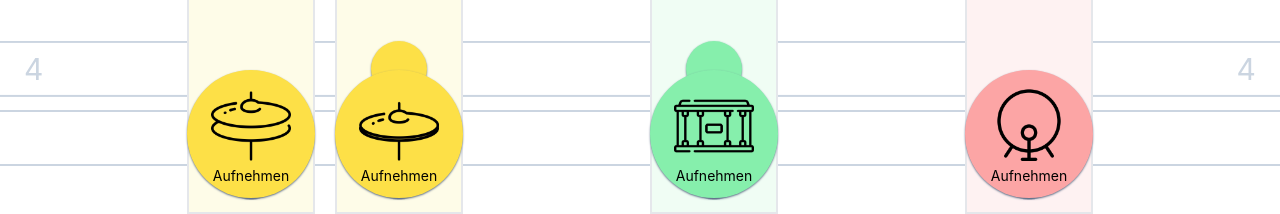
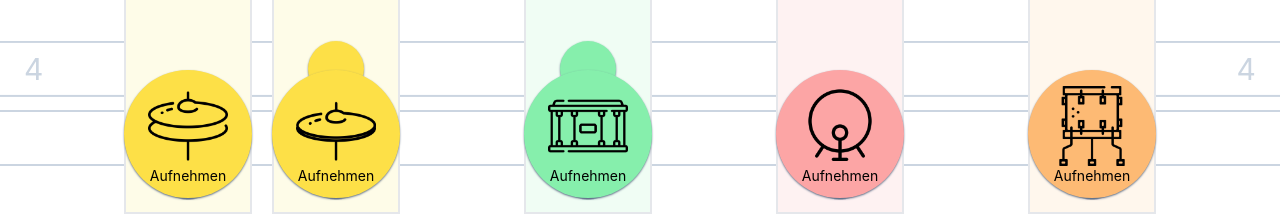
Before and after one commit to parav01d/DrumKit, a React (Create React App) app: page / in a window 1280 px wide. Shown: the part 586-800 px from the top of the page. Built offline with nearby package versions, Linux system fonts and the light colour scheme; no server answers.

Commit message:
add floor tom

```diff
--- a/src/App.js
+++ b/src/App.js
@@ -6,14 +6,26 @@ const HI_HAT = "HI_HAT";
 const HI_HAT_CLOSED = "HI_HAT_CLOSED";
 const SNARE = "SNARE";
 const BASS = "BASS";
+const FLOOR_TOM = "FLOOR_TOM";
 
 const FREQUENCY_TOLERANCE = 3;
 const MELODIES = {
+  TEST: {
+    HI_HAT:        "--x---x---x---x-",
+    HI_HAT_CLOSED: "x---x---x---x---",
+    SNARE:         "----x-------x---",
+    BASS:          "x--x---x------x-",
+    FLOOR_TOM:     "--x---x----x----",
+    SPEED: 202,
+    TACT: () => 4/4,
+    NAME: "Test"
+  },
   PUNK_1: {
     HI_HAT:        "----------------",
     HI_HAT_CLOSED: "x---x---x---x---",
     SNARE:         "----x-------x---",
     BASS:          "x---------x-----",
+    FLOOR_TOM:     "----------------",
     SPEED: 202,
     TACT: () => 4/4,
     NAME: "Punk 1"
@@ -23,6 +35,7 @@ const MELODIES = {
     HI_HAT_CLOSED: "x---x---x---x---",
     SNARE:         "----x-------x---",
     BASS:          "x-----x---x-----",
+    FLOOR_TOM:     "----------------",
     SPEED: 202,
     TACT: () => 4/4,
     NAME: "Punk 2"
@@ -32,6 +45,7 @@ const MELODIES = {
     HI_HAT_CLOSED: "x---x---x---x---",
     SNARE:         "----x-------x---",
     BASS:          "--x---x-x-------",
+    FLOOR_TOM:     "----------------",
     SPEED: 202,
     TACT: () => 4/4,
     NAME: "Punk 3"
@@ -41,6 +55,7 @@ const MELODIES = {
     HI_HAT_CLOSED: "x---x---x---x---",
     SNARE:         "----x-------x---",
     BASS:          "x-x---x-x-x-----",
+    FLOOR_TOM:     "----------------",
     SPEED: 202,
     TACT: () => 4/4,
     NAME: "Punk 4"
@@ -50,6 +65,7 @@ const MELODIES = {
     HI_HAT_CLOSED: "x---x---x---x---",
     SNARE:         "----x-------x---",
     BASS:          "x-------x-------",
+    FLOOR_TOM:     "----------------",
     SPEED: 132,
     TACT: () => 4/4,
     NAME: "Rock 1"
@@ -59,6 +75,7 @@ const MELODIES = {
     HI_HAT_CLOSED: "x---x---x---x---",
     SNARE:         "----x-------x---",
     BASS:          "x---x---x---x---",
+    FLOOR_TOM:     "----------------",
     SPEED: 132,
     TACT: () => 4/4,
     NAME: "Rock 2"
@@ -68,6 +85,7 @@ const MELODIES = {
     HI_HAT_CLOSED: "x---x---x---x---",
     SNARE:         "----x-------x---",
     BASS:          "x-----x-x-------",
+    FLOOR_TOM:     "----------------",
     SPEED: 132,
     TACT: () => 4/4,
     NAME: "Rock 3"
@@ -77,6 +95,7 @@ const MELODIES = {
     HI_HAT_CLOSED: "x---x---x---x---",
     SNARE:         "----x-------x---",
     BASS:          "x-------x-x-----",
+    FLOOR_TOM:     "----------------",
     SPEED: 132,
     TACT: () => 4/4,
     NAME: "Rock 4"
@@ -86,6 +105,7 @@ const MELODIES = {
     HI_HAT_CLOSED: "x-x-x-x-x-x-x-x-",
     SNARE:         "----x-------x---",
     BASS:          "x-------x-----x-",
+    FLOOR_TOM:     "----------------",
     SPEED: 132,
     TACT: () => 4/4,
     NAME: "Rock 8ths 1"
@@ -95,6 +115,7 @@ const MELODIES = {
     HI_HAT_CLOSED: "x-x-x-x-x-x-x-x-",
     SNARE:         "----x-------x---",
     BASS:          "x-x-----x-x-----",
+    FLOOR_TOM:     "----------------",
     SPEED: 132,
     TACT: () => 4/4,
     NAME: "Rock 8ths 2"
@@ -104,6 +125,7 @@ const MELODIES = {
     HI_HAT_CLOSED: "x-x-x-x-x-x-x-x-",
     SNARE:         "----x-------x---",
     BASS:          "x-x---x-x-------",
+    FLOOR_TOM:     "----------------",
     SPEED: 132,
     TACT: () => 4/4,
     NAME: "Rock 8ths 3"
@@ -113,6 +135,7 @@ const MELODIES = {
     HI_HAT_CLOSED: "x-x-x-x-x-x-x-x-",
     SNARE:         "----x-------x---",
     BASS:          "x-x---x---x-----",
+    FLOOR_TOM:     "----------------",
     SPEED: 132,
     TACT: () => 4/4,
     NAME: "Rock 8ths 4"
@@ -122,6 +145,7 @@ const MELODIES = {
     HI_HAT_CLOSED: "xxxxxxxxxxxxxxxx",
     SNARE:         "----x-------x---",
     BASS:          "x-----x-x-------",
+    FLOOR_TOM:     "----------------",
     SPEED: 80,
     TACT: () => 4/4,
     NAME: "Rock Slow 16ths 1"
@@ -131,6 +155,7 @@ const MELODIES = {
     HI_HAT_CLOSED: "xxxxxxxxxxxxxxxx",
     SNARE:         "----x-------x---",
     BASS:          "x------xx-------",
+    FLOOR_TOM:     "----------------",
     SPEED: 80,
     TACT: () => 4/4,
     NAME: "Rock Slow 16ths 2"
@@ -140,6 +165,7 @@ const MELODIES = {
     HI_HAT_CLOSED: "xxxxxxxxxxxxxxxx",
     SNARE:         "----x-------x---",
     BASS:          "x------xx-x-----",
+    FLOOR_TOM:     "----------------",
     SPEED: 80,
     TACT: () => 4/4,
     NAME: "Rock Slow 16ths 3"
@@ -149,6 +175,7 @@ const MELODIES = {
     HI_HAT_CLOSED: "xxxxxxxxxxxxxxxx",
     SNARE:         "----x-------x---",
     BASS:          "x------xx-----x-",
+    FLOOR_TOM:     "----------------",
     SPEED: 80,
     TACT: () => 4/4,
     NAME: "Rock Slow 16ths 4"
@@ -158,6 +185,7 @@ const MELODIES = {
     HI_HAT_CLOSED: "xxxxxxxxxxxx",
     SNARE:         "---x-----x--",
     BASS:          "x-----x-----",
+    FLOOR_TOM:     "------------",
     SPEED: 60,
     TACT: () => 12/8,
     NAME: "Rock Slow 12/8 1"
@@ -167,6 +195,7 @@ const MELODIES = {
     HI_HAT_CLOSED: "xxxxxxxxxxxx",
     SNARE:         "---x-----x--",
     BASS:          "x----xx-----",
+    FLOOR_TOM:     "------------",
     SPEED: 60,
     TACT: () => 12/8,
     NAME: "Rock Slow 12/8 2"
@@ -176,6 +205,7 @@ const MELODIES = {
     HI_HAT_CLOSED: "xxxxxxxxxxxx",
     SNARE:         "---x-----x--",
     BASS:          "x----xx----x",
+    FLOOR_TOM:     "------------",
     SPEED: 60,
     TACT: () => 12/8,
     NAME: "Rock Slow 12/8 3"
@@ -185,6 +215,7 @@ const MELODIES = {
     HI_HAT_CLOSED: "xxxxxxxxxxxx",
     SNARE:         "---x-----x--",
     BASS:          "x-x--xx-----",
+    FLOOR_TOM:     "------------",
     SPEED: 60,
     TACT: () => 12/8,
     NAME: "Rock Slow 12/8 4"
@@ -201,11 +232,13 @@ function App() {
   const matchHiHat$ = useRef(new Subject()).current;
   const matchHiHatClosed$ = useRef(new Subject()).current;
   const matchBass$ = useRef(new Subject()).current;
+  const matchFloorTom$ = useRef(new Subject()).current;
 
   const scoreSnare$ = useRef(new Subject()).current;
   const scoreHiHat$ = useRef(new Subject()).current;
   const scoreHiHatClosed$ = useRef(new Subject()).current;
   const scoreBass$ = useRef(new Subject()).current;
+  const scoreFloorTom$ = useRef(new Subject()).current;
 
   const [points, setPoints] = useState(0);
 
@@ -222,6 +255,7 @@ function App() {
   const [hiHatFreq, setHiHatFreq] = useState(0);
   const [hiHatClosedFreq, setHiHatClosedFreq] = useState(0);
   const [bassFreq, setBassFreq] = useState(0);
+  const [floorTomFreq, setFloorTomFreq] = useState(0);
 
   const [animation, setAnimation] = useState({
     0: [],
@@ -245,13 +279,15 @@ function App() {
     [HI_HAT]: false,
     [HI_HAT_CLOSED]: false,
     [SNARE]: false,
-    [BASS]: false
+    [BASS]: false,
+    [FLOOR_TOM]: false
   })
   const [scoredInstruments, setScoredInstruments] = useState({
     [HI_HAT]: false,
     [HI_HAT_CLOSED]: false,
     [SNARE]: false,
-    [BASS]: false
+    [BASS]: false,
+    [FLOOR_TOM]: false
   })
 
 
@@ -281,6 +317,10 @@ function App() {
     if(matchedInstruments[BASS] && MELODIES[melody][BASS][step] === "x") {
       additionalPoints = additionalPoints + 50
       scoreBass$.next(BASS);
+    }
+    if(matchedInstruments[FLOOR_TOM] && MELODIES[melody][FLOOR_TOM][step] === "x") {
+      additionalPoints = additionalPoints + 50
+      scoreBass$.next(FLOOR_TOM);
     }
     setPoints((points) => points + additionalPoints);
   }, [step, melody])
@@ -332,9 +372,12 @@ function App() {
           if(frequency <= bassFreq + FREQUENCY_TOLERANCE && frequency >= bassFreq - FREQUENCY_TOLERANCE) {
             matchBass$.next(BASS);
           }
+          if(frequency <= floorTomFreq + FREQUENCY_TOLERANCE && frequency >= floorTomFreq - FREQUENCY_TOLERANCE) {
+            matchFloorTom$.next(FLOOR_TOM);
+          }
         }
       });
-  }, [bassFreq, snareFreq, hiHatClosedFreq, hiHatFreq])
+  }, [bassFreq, snareFreq, hiHatClosedFreq, hiHatFreq, floorTomFreq])
 
   useEffect(() => {
     scoreHiHatClosed$.subscribe((instrument) => {
@@ -359,6 +402,12 @@ function App() {
       setScoredInstruments((scoredInst) => ({...scoredInst, ...{[instrument]: true} }))
     })
     scoreBass$.pipe(delay(60000/bpm/4*MELODIES[melody].TACT()), debounceTime(60000/bpm/4*MELODIES[melody].TACT())).subscribe((instrument) => {
+      setScoredInstruments((scoredInst) => ({...scoredInst, ...{[instrument]: false} }))
+    })
+    scoreFloorTom$.subscribe((instrument) => {
+      setScoredInstruments((scoredInst) => ({...scoredInst, ...{[instrument]: true} }))
+    })
+    scoreFloorTom$.pipe(delay(60000/bpm/4*MELODIES[melody].TACT()), debounceTime(60000/bpm/4*MELODIES[melody].TACT())).subscribe((instrument) => {
       setScoredInstruments((scoredInst) => ({...scoredInst, ...{[instrument]: false} }))
     })
   }, [bpm, melody])
@@ -388,7 +437,13 @@ function App() {
     matchBass$.pipe(delay(60000/bpm/4*MELODIES[melody].TACT()), debounceTime(60000/bpm/4*MELODIES[melody].TACT())).subscribe((instrument) => {
       setMatchedInstruments((matchedInst) => ({...matchedInst, ...{[instrument]: false} }))
     })
-  }, [matchHiHatClosed$, matchHiHat$, matchSnare$, matchBass$])
+    matchFloorTom$.subscribe((instrument) => {
+      setMatchedInstruments((matchedInst) => ({...matchedInst, ...{[instrument]: true} }))
+    })
+    matchFloorTom$.pipe(delay(60000/bpm/4*MELODIES[melody].TACT()), debounceTime(60000/bpm/4*MELODIES[melody].TACT())).subscribe((instrument) => {
+      setMatchedInstruments((matchedInst) => ({...matchedInst, ...{[instrument]: false} }))
+    })
+  }, [matchHiHatClosed$, matchHiHat$, matchSnare$, matchBass$, matchFloorTom$])
 
   useEffect(() => {
 
@@ -408,8 +463,12 @@ function App() {
           if(MELODIES[melody][BASS][(i+1)%MELODIES[melody][BASS].length] === "x") {
             newAnimation.push(BASS);
           }
-          setAnimation((animation) => ({...animation, ...{[(i+1)%MELODIES[melody][BASS].length]: newAnimation}}));
-          setStep((i+1)%MELODIES[melody][BASS].length);
+          if(MELODIES[melody][FLOOR_TOM][(i+1)%MELODIES[melody][FLOOR_TOM].length] === "x") {
+            newAnimation.push(FLOOR_TOM);
+          }
+
+          setAnimation((animation) => ({...animation, ...{[(i+1)%MELODIES[melody][HI_HAT_CLOSED].length]: newAnimation}}));
+          setStep((i+1)%MELODIES[melody][HI_HAT_CLOSED].length);
         }
     })
     return () => subscription.unsubscribe();
@@ -445,6 +504,9 @@ function App() {
             break;
           case BASS:
             setBassFreq(parseInt(both.frequency));
+            break;
+          case FLOOR_TOM:
+            setFloorTomFreq(parseInt(both.frequency));
             break;
           default:
             break;
@@ -617,6 +679,24 @@ function App() {
           {renderMarble(BASS, 14, 'bg-red-300')}
           {renderMarble(BASS, 15, 'bg-red-300')}
         </div>
+        <div id={"floorTomRace"} className={`bg-orange-50 h-full w-32 flex flex-col items-center border-2 z-10`}>
+          {renderMarble(FLOOR_TOM, 0, 'bg-orange-300')}
+          {renderMarble(FLOOR_TOM, 1, 'bg-orange-300')}
+          {renderMarble(FLOOR_TOM, 2, 'bg-orange-300')}
+          {renderMarble(FLOOR_TOM, 3, 'bg-orange-300')}
+          {renderMarble(FLOOR_TOM, 4, 'bg-orange-300')}
+          {renderMarble(FLOOR_TOM, 5, 'bg-orange-300')}
+          {renderMarble(FLOOR_TOM, 6, 'bg-orange-300')}
+          {renderMarble(FLOOR_TOM, 7, 'bg-orange-300')}
+          {renderMarble(FLOOR_TOM, 8, 'bg-orange-300')}
+          {renderMarble(FLOOR_TOM, 9, 'bg-orange-300')}
+          {renderMarble(FLOOR_TOM, 10, 'bg-orange-300')}
+          {renderMarble(FLOOR_TOM, 11, 'bg-orange-300')}
+          {renderMarble(FLOOR_TOM, 12, 'bg-orange-300')}
+          {renderMarble(FLOOR_TOM, 13, 'bg-orange-300')}
+          {renderMarble(FLOOR_TOM, 14, 'bg-orange-300')}
+          {renderMarble(FLOOR_TOM, 15, 'bg-orange-300')}
+        </div>
       </div>
       <div className={"h-40 flex flex-row justify-evenly items-center absolute left-0 right-0 bottom-0"}>
         <div className='flex flex-row gap-5'>
@@ -638,6 +718,11 @@ function App() {
         </div>
         <div className='h-32 w-32 text-right'>
           <span className={`${scoredInstruments[BASS]? "opacity-100": "opacity-0"} transition-opacity ease-out z-50 rotate-12 before:block before:absolute before:-inset-1 before:-skew-y-3 before:bg-green-500 relative inline-block`}>
+            <span className="relative text-white text-xl font-normal font-serif">success!</span>
+          </span>
+        </div>
+        <div className='h-32 w-32 text-right'>
+          <span className={`${scoredInstruments[FLOOR_TOM]? "opacity-100": "opacity-0"} transition-opacity ease-out z-50 rotate-12 before:block before:absolute before:-inset-1 before:-skew-y-3 before:bg-green-500 relative inline-block`}>
             <span className="relative text-white text-xl font-normal font-serif">success!</span>
           </span>
         </div>
@@ -681,6 +766,15 @@ function App() {
           }
           <p className="text-sm hidden group-hover:block">Aufnehmen</p>
         </div>
+        <div onClick={() => recordInstrument(FLOOR_TOM)} className={`transition-transform transform-gpu scale-${matchedInstruments[FLOOR_TOM] ? "110 bg-orange-400" : "100 bg-orange-300"} shadow-sm shadow-slate-500 h-32 w-32 rounded-full flex flex-col justify-center items-center group z-20`}>
+          <img src='floor-tom.png' alt='floor-tom' className="object-contain h-20 w-20 mt-1" />
+          {
+            floorTomFreq === 0
+            ? (<p className="text-sm group-hover:hidden">Aufnehmen</p>)
+            : null
+          }
+          <p className="text-sm hidden group-hover:block">Aufnehmen</p>
+        </div>
       </div>
       {
           isRecording
```
Also changed, not shown: public/floor-tom.png (added).
